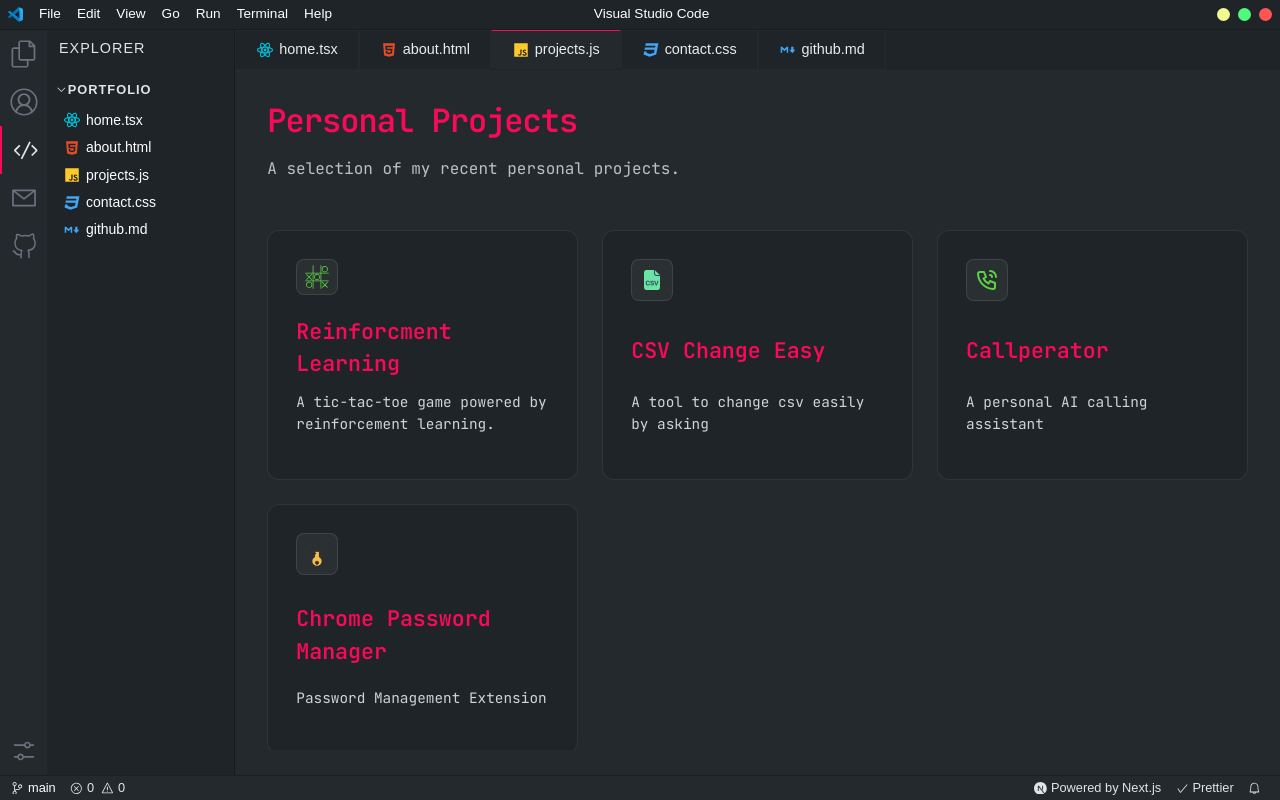
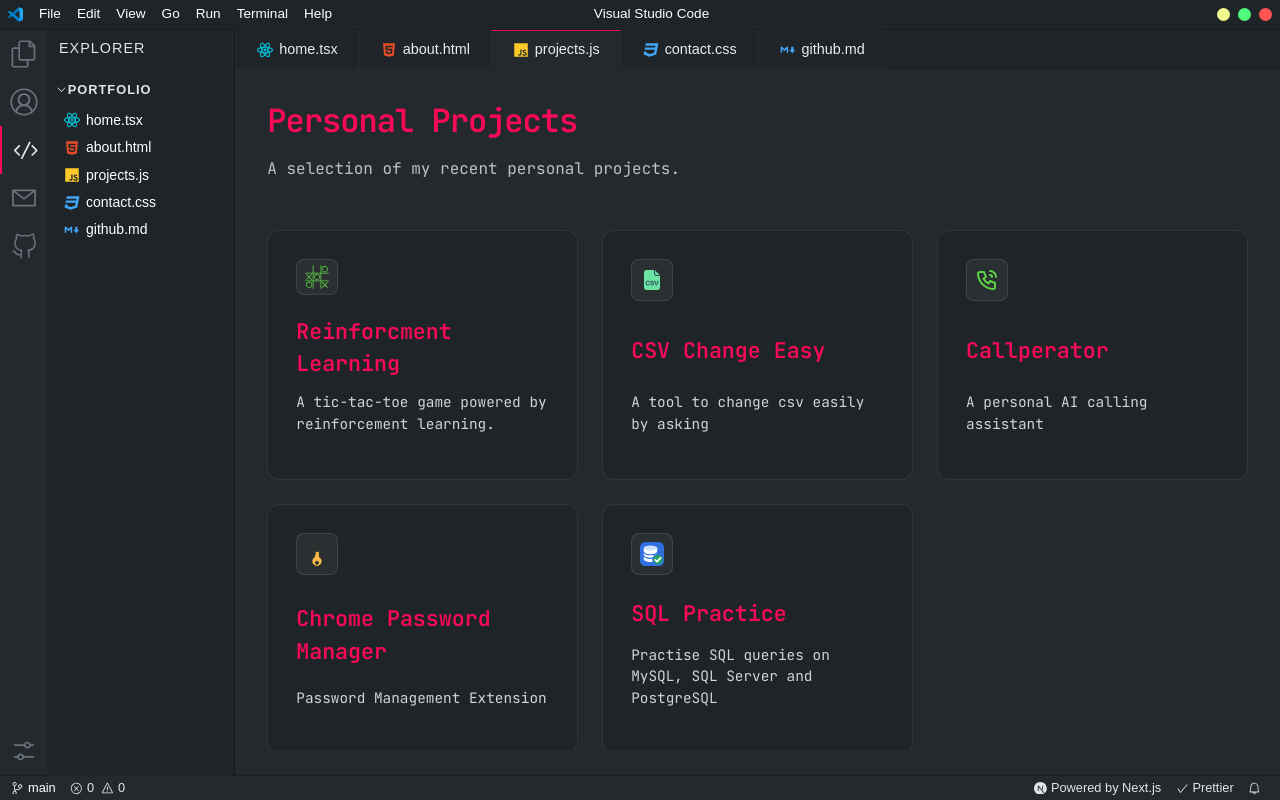
Before and after one commit to alancj731/vscode-portfolio, a Next.js app: page /projects in a window 1280 px wide. Built offline with nearby package versions, Linux system fonts and the light colour scheme.

Commit message:
add sql practise project

```diff
--- a/data/projects.ts
+++ b/data/projects.ts
@@ -38,5 +38,13 @@
     logo: '/logos/password.svg',
     link: 'https://github.com/alancj731/chrome-pw-extension/blob/dev/README.md',
     slug: 'chrome-pw',
+  },
+  {
+    title: 'SQL Practice',
+    description:
+      'Practise SQL queries on MySQL, SQL Server and PostgreSQL',
+    logo: '/logos/sql-practice.svg',
+    link: 'https://mysql-sqlserver-postgres.vercel.app/',
+    slug: 'sql-practice',
   }
 ];
```
Also changed, not shown: public/logos/sql-practice.svg (added).
